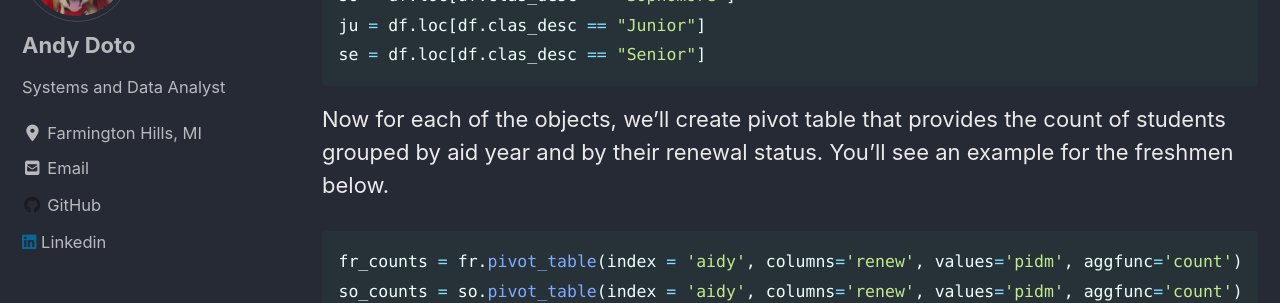
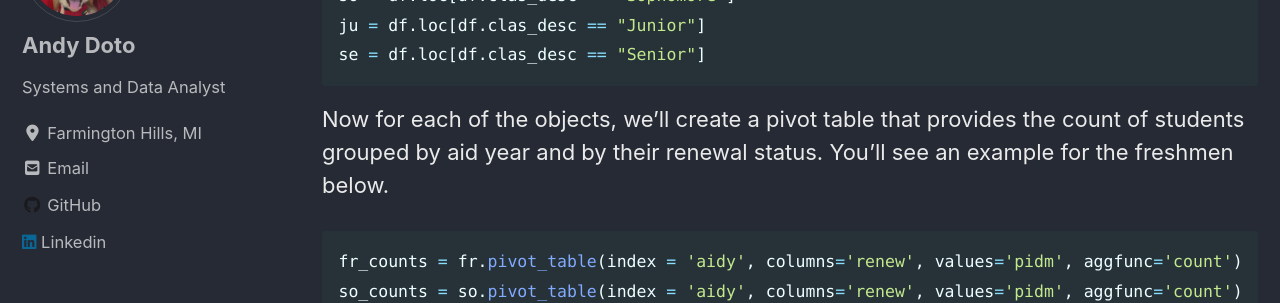
Before and after one commit to andrewdoto13/andrewdoto13.github.io, a Jekyll site: the page built from _posts/2020-03-11-renewalrates.md, in a window 1280 px wide and 900 px high, scrolled down 5527 px. Shown: the part 154-457 px from the top of the window. Built offline with Jekyll 4.4.1, drawn with Linux system fonts in a browser that asks for light colours; cached includes are drawn as plain includes; nearby versions of some CDN libraries.

Commit message:
update typo

````diff
--- a/_posts/2020-03-11-renewalrates.md
+++ b/_posts/2020-03-11-renewalrates.md
@@ -201,7 +201,7 @@ ju = df.loc[df.clas_desc == "Junior"]
 se = df.loc[df.clas_desc == "Senior"]
 ```
 
-Now for each of the objects, we'll create pivot table that provides the count of students grouped by aid year and by their renewal status. You'll see an example for the freshmen below.
+Now for each of the objects, we'll create a pivot table that provides the count of students grouped by aid year and by their renewal status. You'll see an example for the freshmen below.
 
 
 ```python
````
